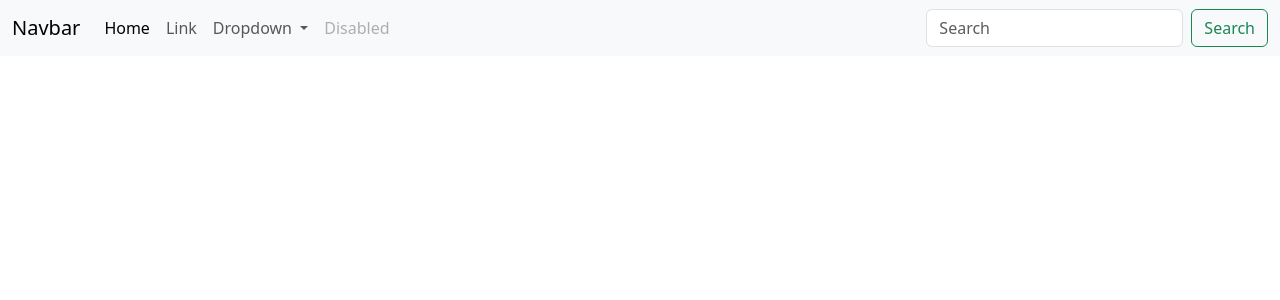
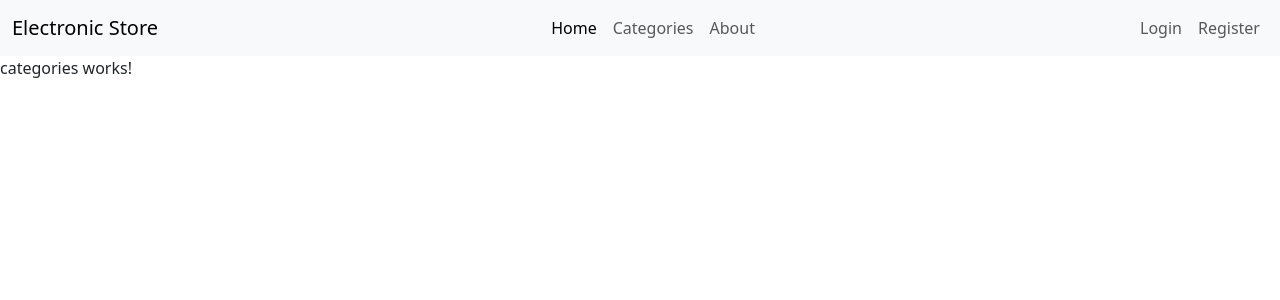
Before and after one commit to FahimHassanMollah/angular-electronic-store, an Angular app: page /categories in a window 1280 px wide. Before the commit this address led to /. Shown: the top 300 px of the page. Built offline with nearby package versions, Linux system fonts and the light colour scheme.

Commit message:
Add categories page to app routes and nvv bar collapse issue fixed

```diff
--- a/src/app/app.routes.ts
+++ b/src/app/app.routes.ts
@@ -1,6 +1,7 @@
 import { Routes } from '@angular/router';
 import { HomeComponent } from './pages/home/home.component';
 import { AboutUsComponent } from './pages/about-us/about-us.component';
+import { CategoriesComponent } from './pages/categories/categories.component';
 
 export const routes: Routes = [
     {
@@ -10,10 +11,17 @@ export const routes: Routes = [
     },
     {
         path: "home",
+        title: "Home",
         component: HomeComponent,
     },
     {
         path: "about-us",
+        title: "About Us",
         component: AboutUsComponent,
+    },
+    {
+        path: "categories",
+        title: "Categories",
+        component: CategoriesComponent
     }
 ];
--- a/src/app/components/navbar/navbar.component.html
+++ b/src/app/components/navbar/navbar.component.html
@@ -1,36 +1,31 @@
 <nav class="navbar navbar-expand-lg bg-light">
     <div class="container-fluid">
-      <a class="navbar-brand" href="#">Navbar</a>
-      <button class="navbar-toggler" type="button" data-bs-toggle="collapse" data-bs-target="#navbarSupportedContent" aria-controls="navbarSupportedContent" aria-expanded="false" aria-label="Toggle navigation">
+      <a class="navbar-brand" href="#">Electronic Store</a>
+      <button class="navbar-toggler" (click)="toggleCollapse()" type="button" data-bs-toggle="collapse" data-bs-target="#navbarSupportedContent" aria-controls="navbarSupportedContent" aria-expanded="false" aria-label="Toggle navigation">
         <span class="navbar-toggler-icon"></span>
       </button>
-      <div class="collapse navbar-collapse" id="navbarSupportedContent">
-        <ul class="navbar-nav me-auto mb-2 mb-lg-0">
+      <div class="navbar-collapse" [class]="{'collapse' : collapse}"  id="navbarSupportedContent">
+        <ul class="navbar-nav mx-auto mb-2 mb-lg-0">
           <li class="nav-item">
-            <a class="nav-link active" aria-current="page" href="#">Home</a>
+            <a class="nav-link active" aria-current="page" routerLink="/home">Home</a>
           </li>
           <li class="nav-item">
-            <a class="nav-link" href="#">Link</a>
+            <a class="nav-link" routerLink="/categories">Categories</a>
           </li>
-          <li class="nav-item dropdown">
-            <a class="nav-link dropdown-toggle" href="#" role="button" data-bs-toggle="dropdown" aria-expanded="false">
-              Dropdown
-            </a>
-            <ul class="dropdown-menu">
-              <li><a class="dropdown-item" href="#">Action</a></li>
-              <li><a class="dropdown-item" href="#">Another action</a></li>
-              <li><hr class="dropdown-divider"></li>
-              <li><a class="dropdown-item" href="#">Something else here</a></li>
-            </ul>
-          </li>
+          <!-- <li class="nav-item">
+            <a class="nav-link" routerLink="/features">Features</a>
+          </li> -->
           <li class="nav-item">
-            <a class="nav-link disabled">Disabled</a>
+            <a class="nav-link"  routerLink="/about-us">About</a>
           </li>
         </ul>
-        <form class="d-flex" role="search">
-          <input class="form-control me-2" type="search" placeholder="Search" aria-label="Search">
-          <button class="btn btn-outline-success" type="submit">Search</button>
-        </form>
+        <ul class="navbar-nav">
+          <li class="nav-item">
+            <a class="nav-link" href="#">Login</a>
+          </li>
+          <li>
+            <a class="nav-link" href="#">Register</a>
+        </ul>
       </div>
     </div>
   </nav>
--- a/src/app/components/navbar/navbar.component.ts
+++ b/src/app/components/navbar/navbar.component.ts
@@ -1,12 +1,16 @@
 import { Component } from '@angular/core';
+import { RouterLink } from '@angular/router';
 
 @Component({
   selector: 'app-navbar',
   standalone: true,
-  imports: [],
+  imports: [RouterLink],
   templateUrl: './navbar.component.html',
   styleUrl: './navbar.component.css'
 })
 export class NavbarComponent {
-
+  collapse = true;
+  toggleCollapse(): void {
+    this.collapse = !this.collapse;
+  }
 }
--- /dev/null
+++ b/src/app/pages/categories/categories.component.html
@@ -0,0 +1 @@
+<p>categories works!</p>
```
Also changed, not shown: src/app/pages/categories/categories.component.ts (added, +12 -0 lines), src/app/pages/categories/categories.component.css (added), 1 other file (tests, documents, lock files or other folders).
